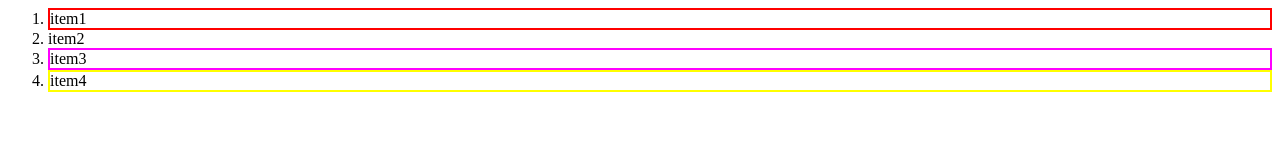
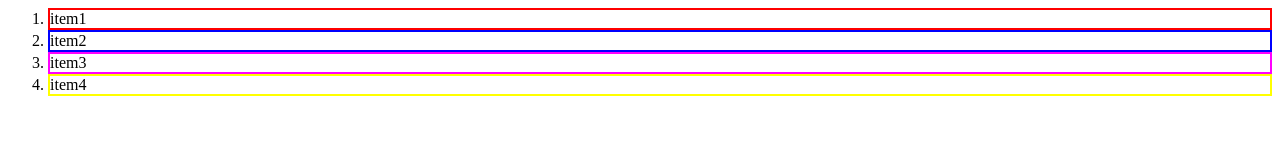
Before and after one commit to ekdbs/my-project3, a plain HTML site: page 03/03-2/order.html in a window 1280 px wide. Drawn offline with Linux system fonts and the light colour scheme.

Commit message:
order.css 오타 수정

```diff
--- a/03/03-2/css/order.css
+++ b/03/03-2/css/order.css
@@ -2,7 +2,7 @@ ol li:nth-of-type(1) {
     border: 2px solid red;
 }
 
-oll li:nth-of-type(2) {
+ol li:nth-of-type(2) {
     border: 2px solid blue;
 }
 
```
